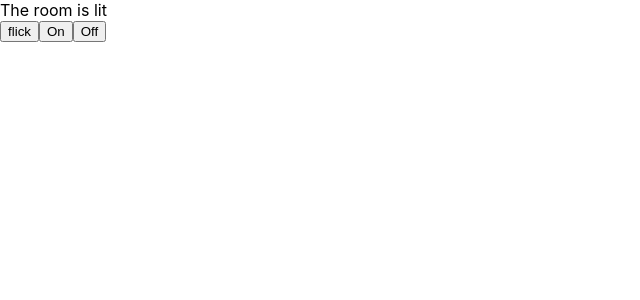
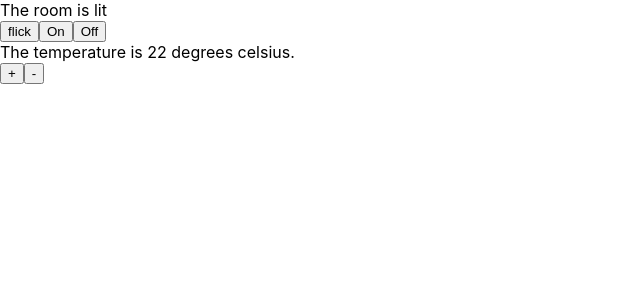
Before and after one commit to jasylwong/react-tutorial, a React (Create React App) app: page / in a window 1280 px wide. Shown: the top 300 px of the page, without its empty margins (0-640 px from the left). Built offline with nearby package versions, Linux system fonts and the light colour scheme.

Commit message:
add temp up and down buttons

```diff
--- a/src/Room.js
+++ b/src/Room.js
@@ -3,10 +3,12 @@ import React, { useState } from 'react';
 const Room = function() {
   const [isLit, setLit] = useState(true);
   const brightness = isLit? 'lit' : 'dark'
+  const [temp, setTemp] = useState(22);
   return (
     <div className={`room ${brightness}`}>
       The room is { isLit? 'lit' : 'dark' }
       <br />
+
       <button onClick={ () => setLit(!isLit) } >
         flick
       </button>
@@ -16,6 +18,15 @@ const Room = function() {
       <button onClick={ () => setLit(false)} >
         Off
       </button>
+      <br />
+      The temperature is { temp } degrees celsius.
+      <br />
+      <button onClick={ () => setTemp(temp+1) } >
+        +
+      </button>
+      <button onClick={ () => setTemp(temp-1) }>
+        -
+      </button>
     </div>
   )
 }
```
